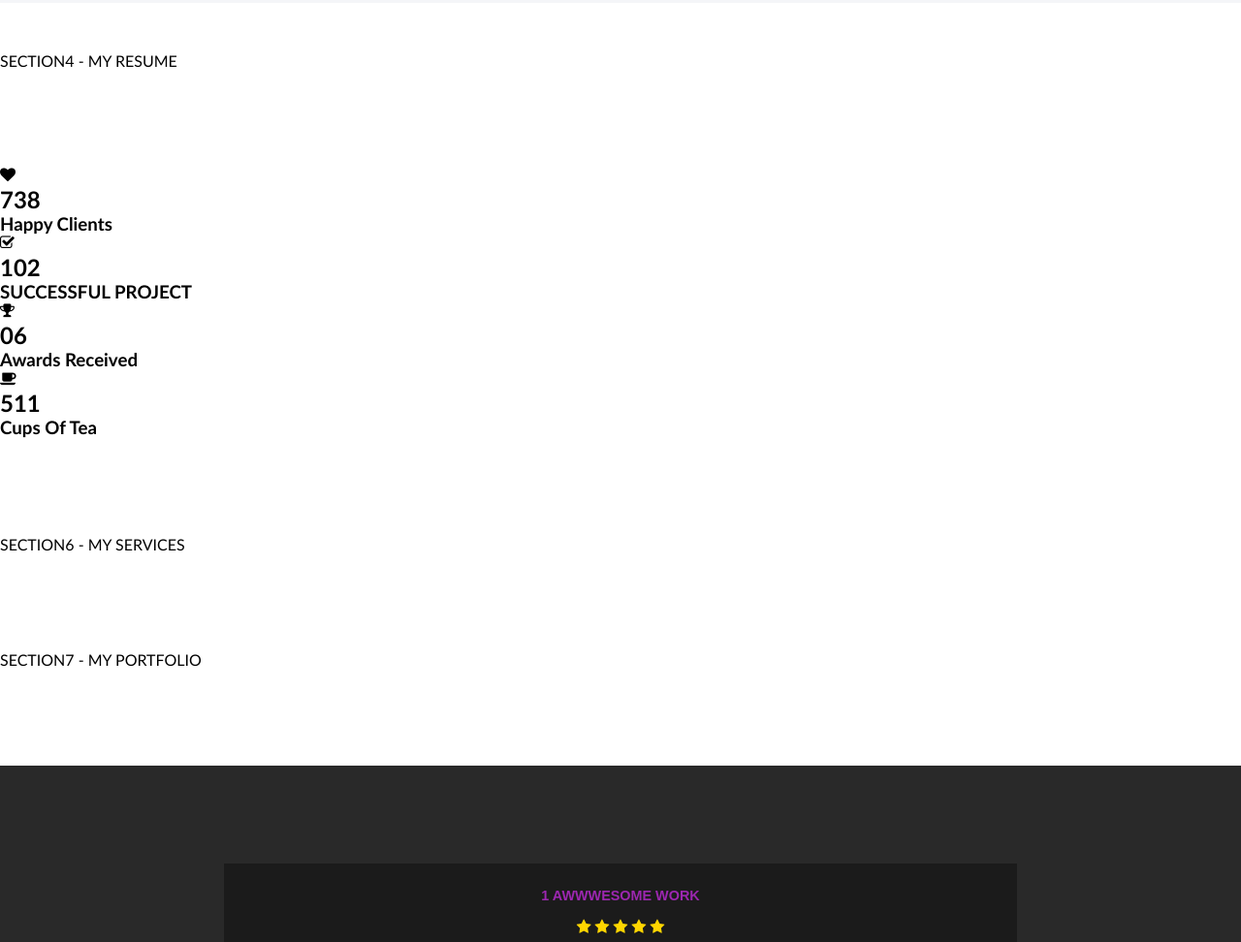
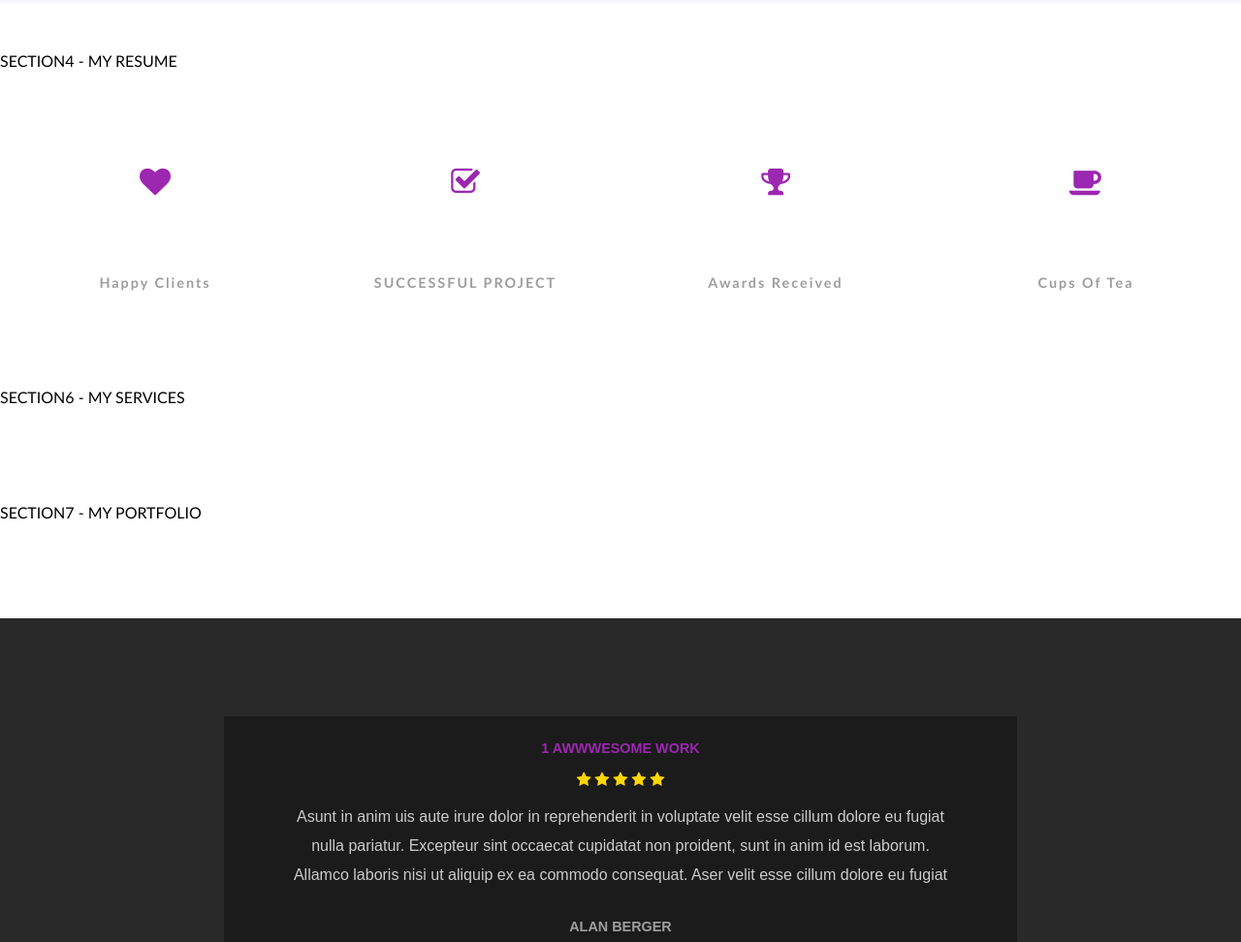
Before and after one commit to front-end-by-rimantas/30-grupe-portfolio-new-per, a website with bundled scripts: page index.html in a window 1280 px wide. Shown: the part 1855-2827 px from the top of the page at 97% size. Built offline with nearby package versions, Linux system fonts and the light colour scheme; files whose address does not match are found by name; a web font is replaced by a local one.

Commit message:
updated counter style

```diff
--- a/css/components/counter.css
+++ b/css/components/counter.css
@@ -10,24 +10,48 @@
 
 .counter-selection > .my-counter-blocks {
     border-radius: 5px;
+    display: grid;
+    grid-template-columns: 1fr 1fr 1fr 1fr;
 }
 
 .counter-block {
-    text-decoration: #fff;
+    color: #fff;
 }
 
-.counter-block > .icon {
+.counter-blocks > .icon {
     margin-bottom: 30px;
+    text-align: center;
 }
 
-.counter-block > .number {
-
+.counter-blocks > .icon span{
+    font-size: 2rem;
+    color: #9c27b0;
 }
 
-.counter-block > .h6{
 
+
+.counter-blocks > .number {
+    text-align: center;
+    font-size: 1.5rem;
+    font-weight: 800;
+    font-style: italic;
+    color: #fff;
+    margin-bottom: 20px;
 }
 
-.counter-block > .h7 {
+.counter-blocks > .number .h2{
+    text-align: center;
+    font-size: 1.5rem;
+    font-weight: 800;
+    font-style: italic;
+    color: #fff;
+    margin-bottom: 20px;
+}
 
+.counter-blocks > .key-words {
+    text-align: center;
+    color: #9e9e9e;
+    font-size: .9rem;
+    font-weight: 600;
+    letter-spacing: 2px;
 }
```
